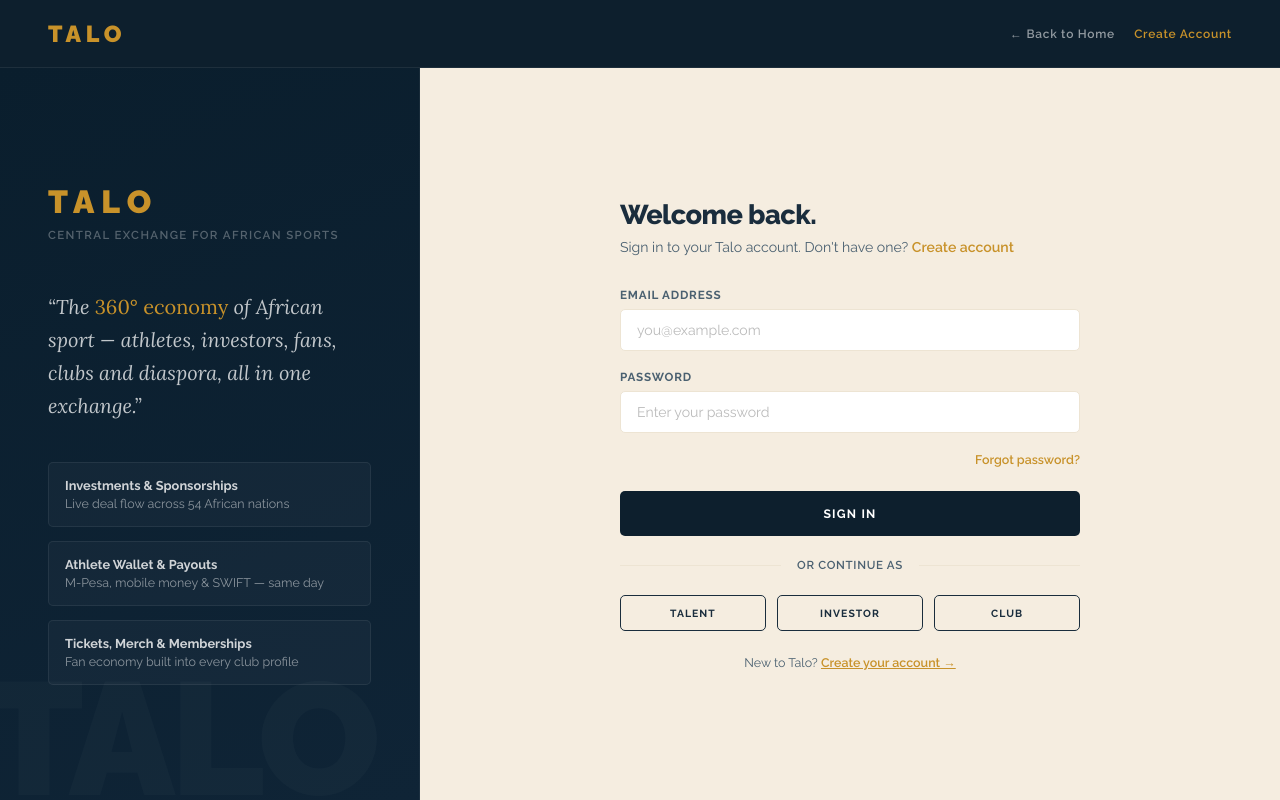
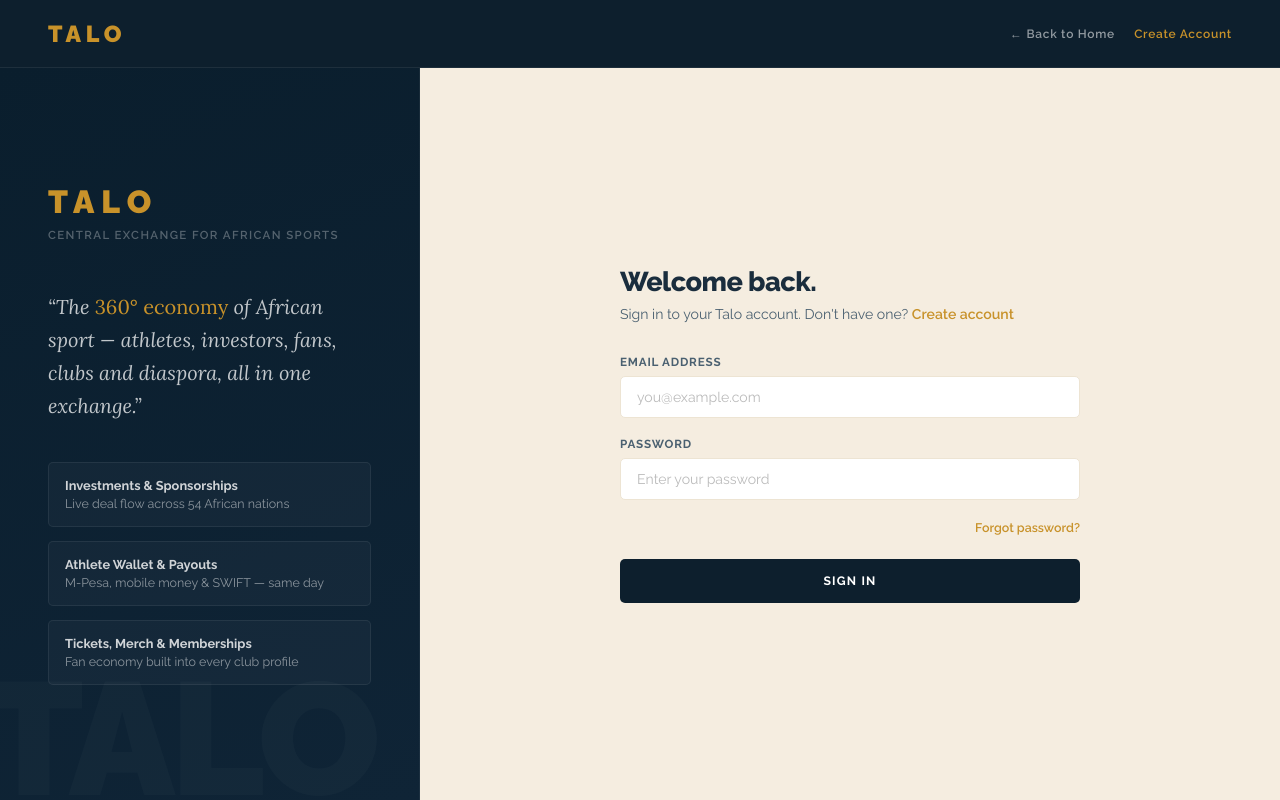
Before and after one commit to Psang1532/talosports_frontend, a Next.js app: page /login in a window 1280 px wide. Built offline with nearby package versions, Linux system fonts and the light colour scheme.

Commit message:
refactor: simplify login page by replacing Link with anchor tag for forgot password and removing unused registration options

```diff
--- a/src/app/(auth)/login/page.tsx
+++ b/src/app/(auth)/login/page.tsx
@@ -38,27 +38,12 @@ export default function LoginPage() {
               <input id="password" type="password" placeholder="Enter your password" />
             </div>
             <div style={{ display: 'flex', justifyContent: 'flex-end', marginBottom: '1.5rem' }}>
-              <Link href="/forgot-password" style={{ fontSize: '0.78rem', color: 'var(--gold)', fontWeight: 600, textDecoration: 'none' }}>
+              <a href="#" style={{ fontSize: '0.78rem', color: 'var(--gold)', fontWeight: 600, textDecoration: 'none' }}>
                 Forgot password?
-              </Link>
+              </a>
             </div>
 
             <button className="btn btn-navy btn-full">Sign In</button>
-
-            <div className="divider"><span>or continue as</span></div>
-
-            <div style={{ display: 'grid', gridTemplateColumns: 'repeat(3,1fr)', gap: '0.7rem', marginBottom: '1.5rem' }}>
-              <Link href="/register?role=talent"   className="btn btn-outline btn-full" style={{ padding: '0.7rem', fontSize: '0.65rem' }}>Talent</Link>
-              <Link href="/register?role=investor" className="btn btn-outline btn-full" style={{ padding: '0.7rem', fontSize: '0.65rem' }}>Investor</Link>
-              <Link href="/register?role=club"     className="btn btn-outline btn-full" style={{ padding: '0.7rem', fontSize: '0.65rem' }}>Club</Link>
-            </div>
-
-            <p style={{ textAlign: 'center', fontSize: '0.78rem', color: 'var(--text-muted)' }}>
-              New to Talo?{' '}
-              <Link href="/register" style={{ color: 'var(--gold)', fontWeight: 600 }}>
-                Create your account →
-              </Link>
-            </p>
           </div>
         </div>
       </div>
```
